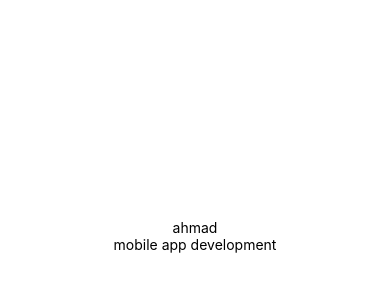
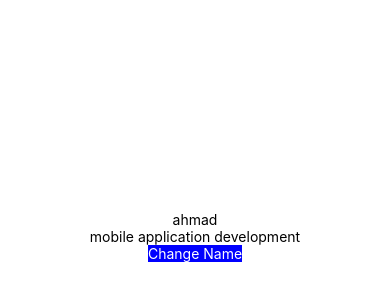
Before and after one commit to fadzilahariffin/TutorialClass, a React Native app: screen / in a window 390 px wide. Shown: the part 186-486 px from the top of the page. Built offline with nearby package versions, Linux system fonts and the light colour scheme.

Commit message:
update with button

```diff
--- a/src/App.js
+++ b/src/App.js
@@ -10,17 +10,35 @@ import {
 import List from './List'
 
 class App extends Component {
+
   constructor(){
     super()
-    this.state ={
-      name: 'ahmad',
-      class:'mobile app development'
+    this.state = {
+      name:'ahmad',
+      class:'mobile application development'
     }
   }
 
+  changeName(){
+    if(this.state.name == 'ahmad'){
+      this.setState({
+          name: 'firdaus'
+      })
+    }
+    else{
+      this.setState({
+          name: 'ahmad'
+      })
+    }
+}
   render() {
     return (
-      <List nama={this.state.name} kelas={this.state.class} />
+      <SafeAreaView style={styles.container}>
+        <List nama={this.state.name} kelas={this.state.class}/>
+        <TouchableOpacity style={{backgroundColor:'blue'}} onPress={()=>this.changeName()}>
+          <Text style={{color:'white'}}>Change Name</Text>
+        </TouchableOpacity>
+      </SafeAreaView>
     );
   }
 }
--- a/src/List.js
+++ b/src/List.js
@@ -3,16 +3,17 @@ import {
     View,
     Text,
     StyleSheet,
-    SafeAreaView
+    SafeAreaView,
+    TouchableOpacity
 } from "react-native";
 
 class List extends Component {
     render() {
         return (
-            <SafeAreaView style={styles.container}>
+            <>
                 <Text>{this.props.nama}</Text>
                 <Text>{this.props.kelas}</Text>
-            </SafeAreaView>
+            </>
         );
     }
 }
```
